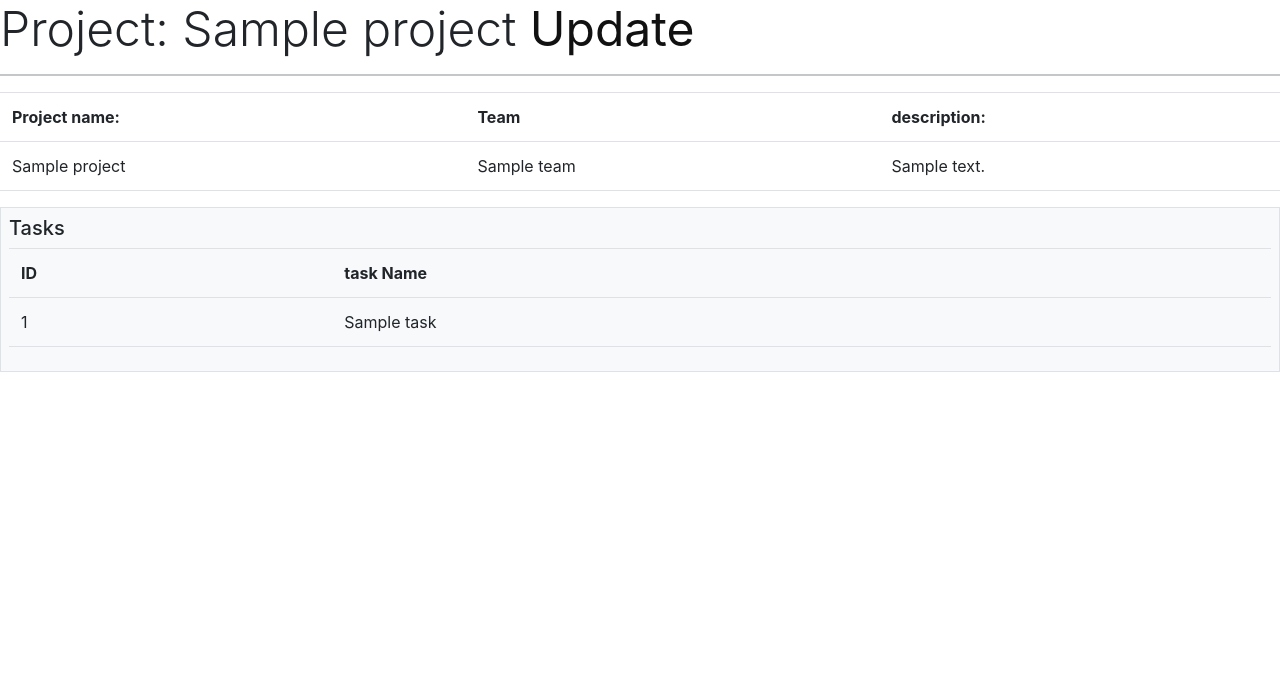
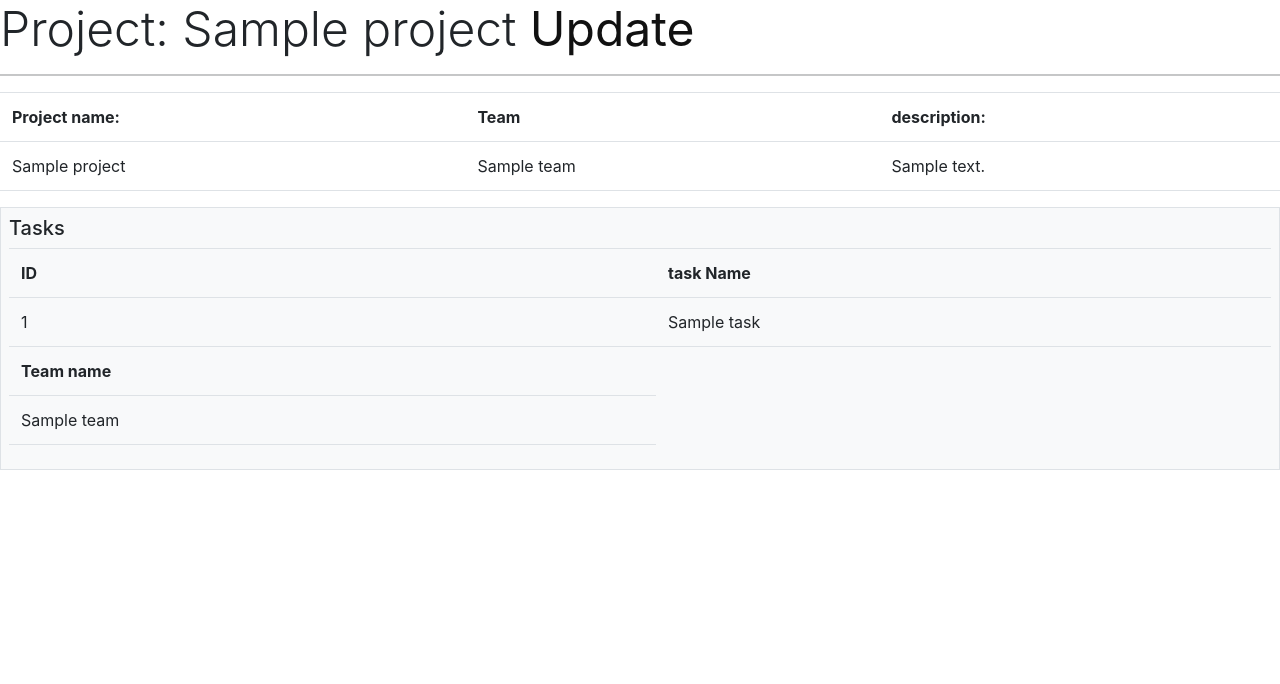
Before and after one commit to yevhenii-nevmyvako/it-company-task-manager, a Django app: template templates/task_manager/project_detail.html in a window 1280 px wide. Shown: the part 57-741 px from the top of the page. Run offline with Django 3.2, Linux system fonts and the light colour scheme; the template is opened without the code that fills it: most values are stand-ins (such as "Sample title", 1, 10 or a date in 2020); some libraries are stand-ins or nearby versions.

Commit message:
Add team widget to ProjectForm in forms.py

```diff
--- a/task_manager/forms.py
+++ b/task_manager/forms.py
@@ -69,6 +69,11 @@ class WorkerPositionUpdateForm(forms.ModelForm):
 
 class ProjectForm(forms.ModelForm):
     tasks = forms.ModelMultipleChoiceField(
+        queryset=Task.objects.all(),
+        widget=forms.CheckboxSelectMultiple,
+        required=False
+    )
+    team = forms.ModelMultipleChoiceField(
         queryset=Task.objects.all(),
         widget=forms.CheckboxSelectMultiple,
         required=False
--- a/templates/task_manager/project_detail.html
+++ b/templates/task_manager/project_detail.html
@@ -44,6 +44,17 @@
       </tr>
     {% endfor %}
 
+        {% for team in project.team.all %}
+        <tr>
+          <th>Team name</th>
+        <tr>
+        <tr>
+          <td>{{ team.name }} </td>
+        </tr>
+
+
+        {% endfor %}
+
 
   </div>
 {% endblock %}
```
